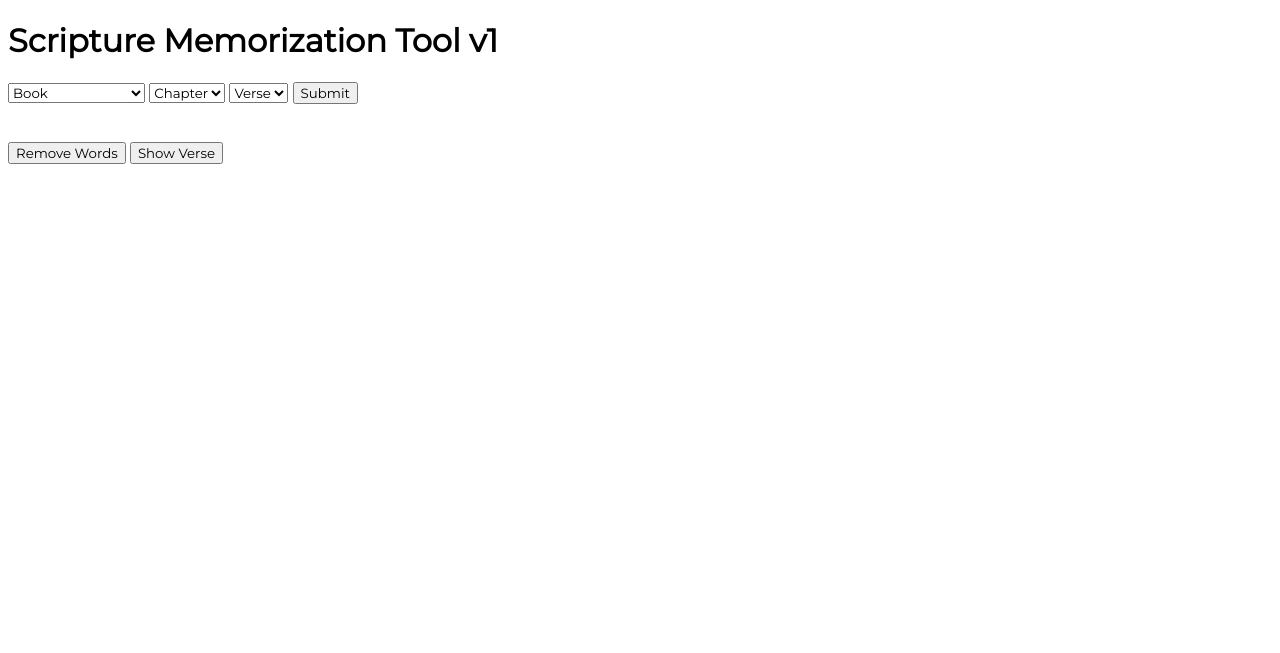
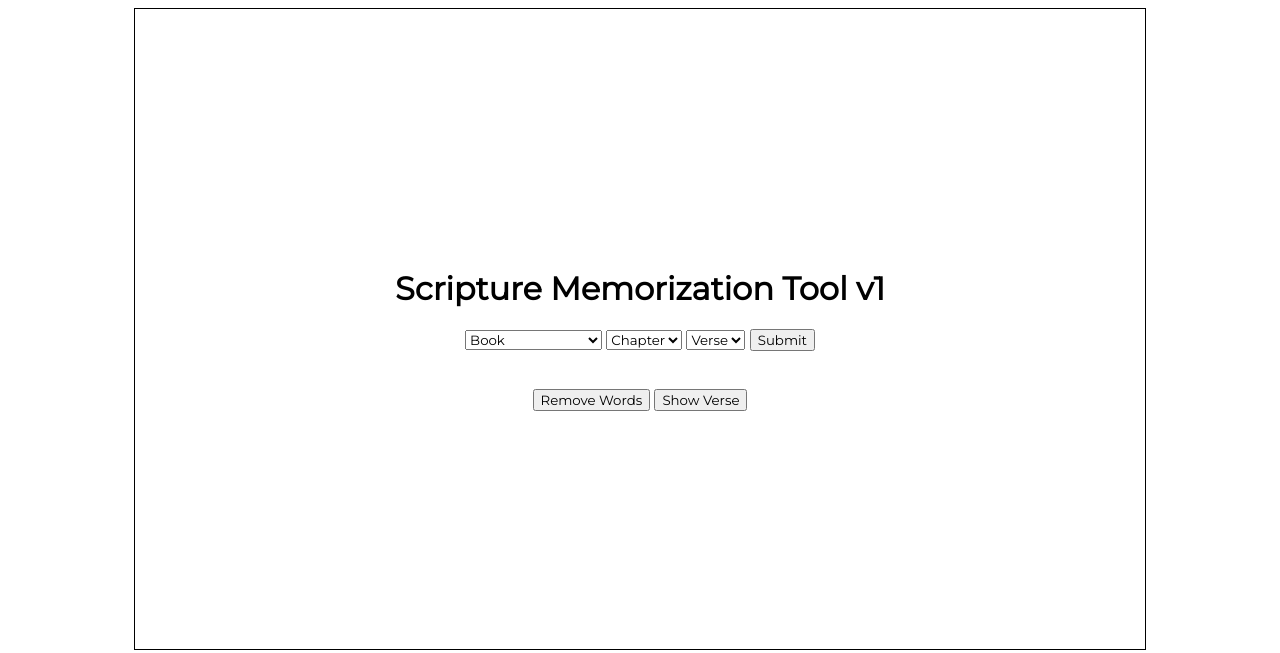
Before and after one commit to avanarts/scripture-app, a plain HTML site: page index.html in a window 1280 px wide. Drawn offline with Linux system fonts and the light colour scheme.

Commit message:
adding some styles

```diff
--- a/index.html
+++ b/index.html
@@ -9,7 +9,8 @@
 
 </head>
 <body>
-    <div>
+    <div class="app">
+    <div class="container">
         <h1>Scripture Memorization Tool v1</h1>
                 <div class="selector">
                     <!--<label for="selector">Select a Verse:</label>-->
@@ -34,6 +35,7 @@
 
     </div>
     <div class="scripture-text"></div>
+    </div>
     <script src="app.js"></script>
 </body>
 </html>
--- a/styles.css
+++ b/styles.css
@@ -1,3 +1,23 @@
 body, select, button {
     font-family: 'Montserrat';
 }
+
+body {
+    display: flex;
+    justify-content: center;
+}
+
+.app {
+    width: 80%;
+}
+
+.container {
+    display: flex;
+    flex-direction: column;
+    align-items: center;
+    justify-content: center;
+    border: 1px solid;
+    height: 75vh;
+    margin: 0;
+    padding: 20px
+}
```
